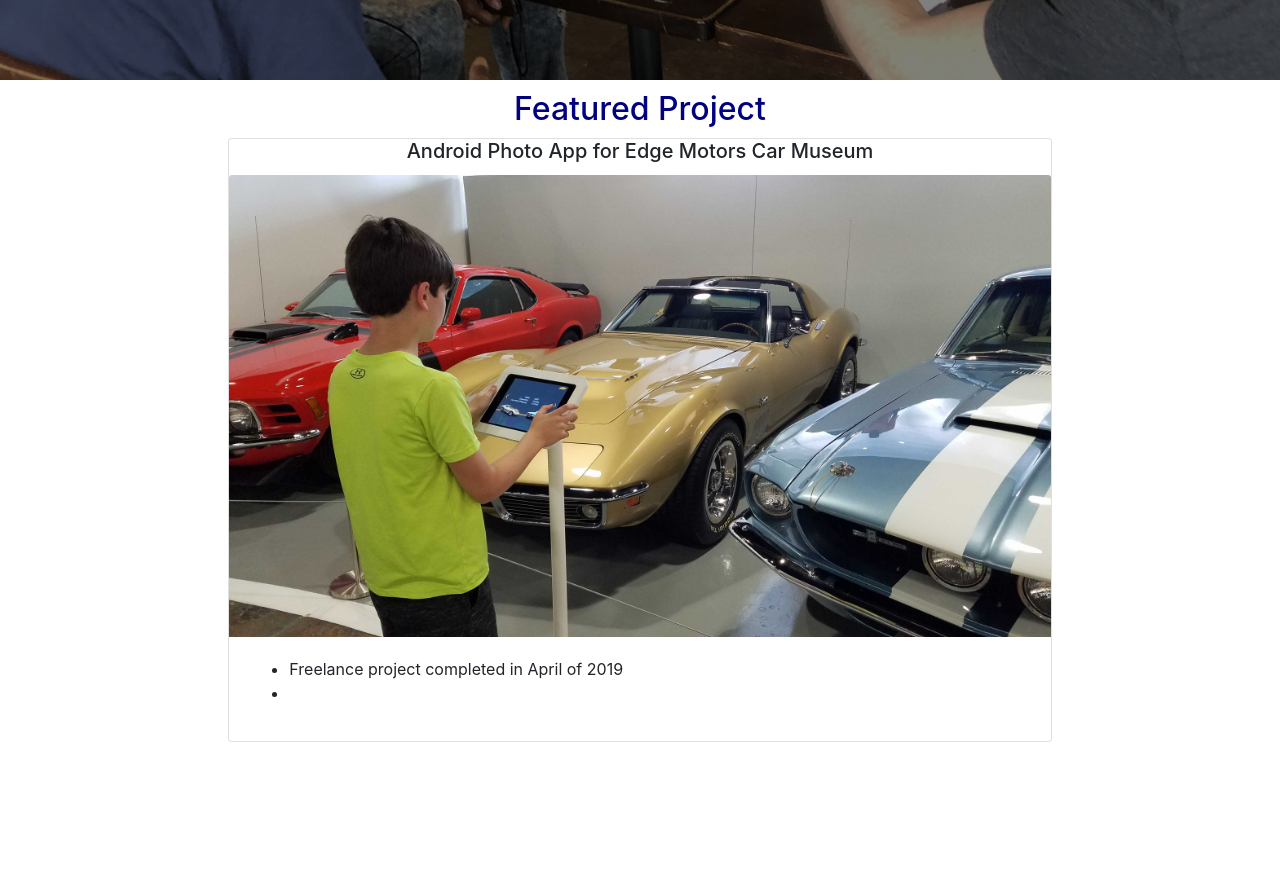
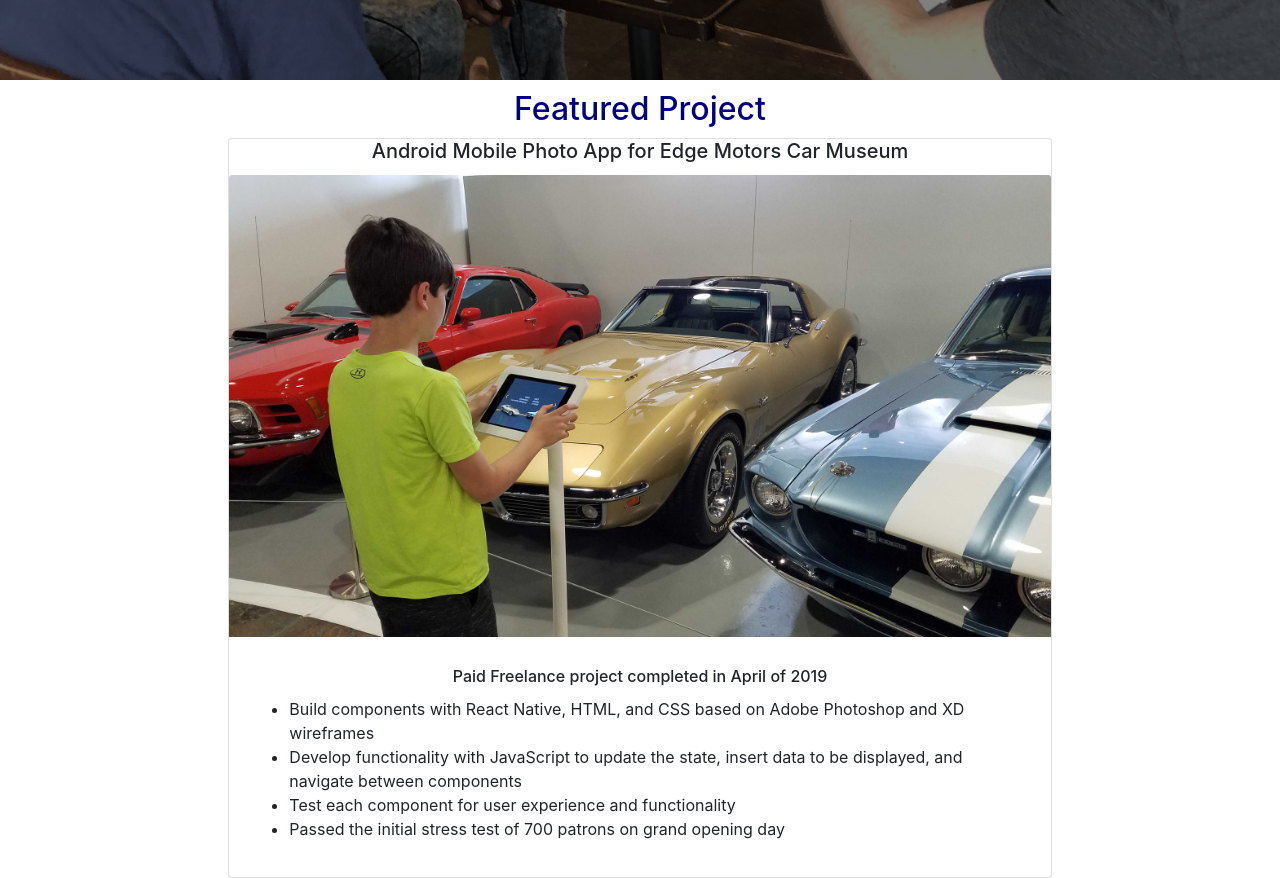
Before and after one commit to jcsmileyjr/v2-Portfolio, a React (Create React App) app in the folder portfolio/: page / in a window 1280 px wide. Shown: the part 560-1438 px from the top of the page. Before the commit the page ends 1302 px from the top, so only its background shows below. Built offline with nearby package versions, Linux system fonts and the light colour scheme.

Commit message:
WIP
Added info to featured portfolio in the intro and regular info to project page

```diff
--- a/portfolio/src/components/intro.js
+++ b/portfolio/src/components/intro.js
@@ -3,6 +3,14 @@ import { Container, Row, Col, Button, Card} from 'react-bootstrap';
 
 import '../App.css';
 import Project from './project';
+
+//import { library } from '@fortawesome/fontawesome-svg-core'
+//import { FontAwesomeIcon } from '@fortawesome/react-fontawesome'
+//import { faReact } from '@fortawesome/free-solid-svg-icons'
+//library.add(faReact)
+
+
+//<i class="fab fa-react"></i>
 
 export default function Intro(props){
     return(
@@ -18,15 +26,18 @@ export default function Intro(props){
                 <Col xs={12} md={{span:8, offset:2}}>
                 <h2 className="center rowWhiteSpace" style={{color:"navy"}}>Featured Project</h2>
                 <Card>
-                    <Card.Title  className="center">Android Photo App for Edge Motors Car Museum</Card.Title>
+                    <Card.Title className="center">Android Mobile Photo App for Edge Motors Car Museum</Card.Title>
                     <Card.Img
                                 variant="top"
                                 fluid ={true}
                                 src={require("../img/car-boy.jpg")} />
                         <Card.Body>
+                        <Card.Subtitle className="center rowWhiteSpace">Paid Freelance project completed in April of 2019</Card.Subtitle>
                             <ul>
-                                <li>Freelance project completed in April of 2019</li>
-                                <li></li>
+                                <li>Build components with React Native, HTML, and CSS based on Adobe Photoshop and XD wireframes</li>
+                                <li>Develop functionality with JavaScript to update the state, insert data to be displayed, and navigate between components</li>
+                                <li>Test each component for user experience and functionality</li>
+                                <li>Passed the initial stress test of 700 patrons on grand opening day</li>
                             </ul>
                         </Card.Body>
                     </Card>
--- a/portfolio/src/components/project.js
+++ b/portfolio/src/components/project.js
@@ -12,8 +12,8 @@ export default function Project(props){
                 <Card.Title>Android Photo App for a Car Museum</Card.Title>
                     <Card.Header className="projectImage"></Card.Header>
                     <Card.Body>
-                        <Card.Subtitle>Freelance project for Edge Motors Museum</Card.Subtitle>
-
+                        <Card.Subtitle>Paid PFreelance project for Edge Motors Museum</Card.Subtitle>
+                        <a href="">fafdf</a>
                     </Card.Body>
                 </Card>
                 </Col>
```
